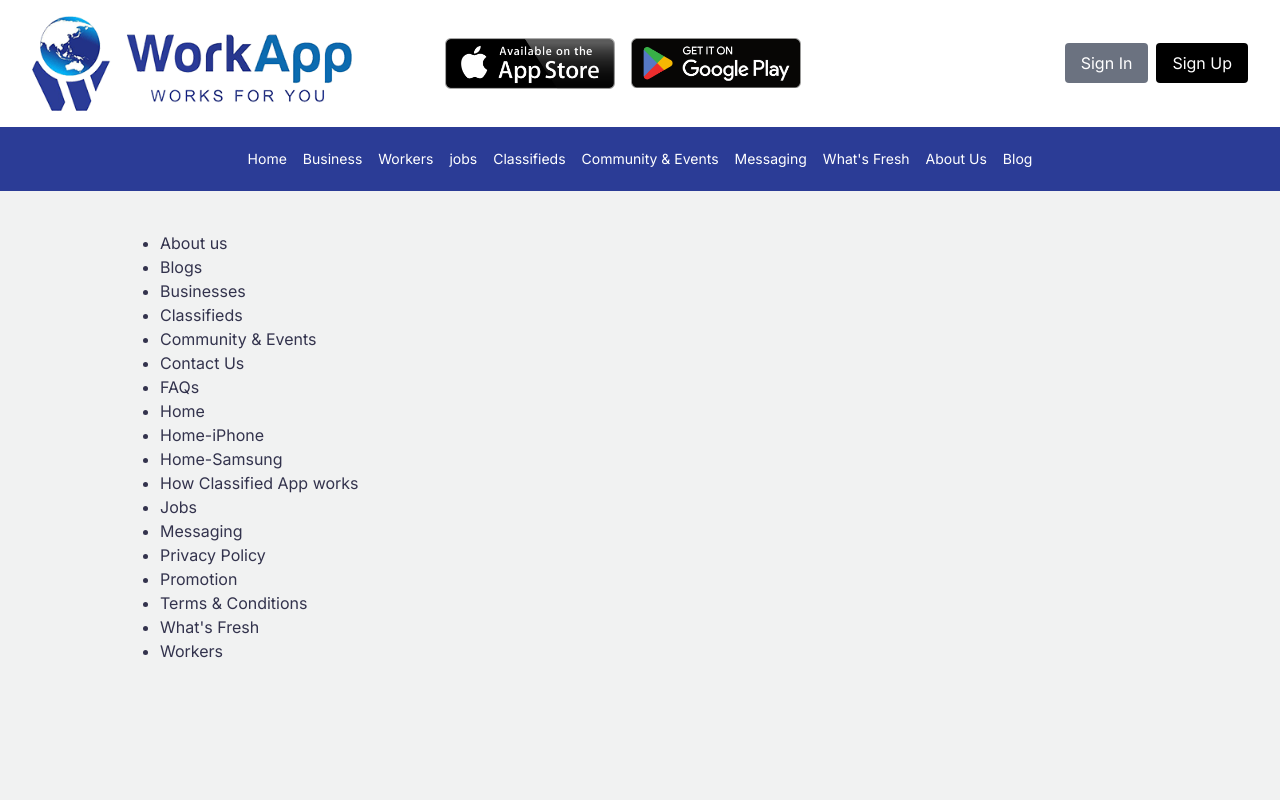
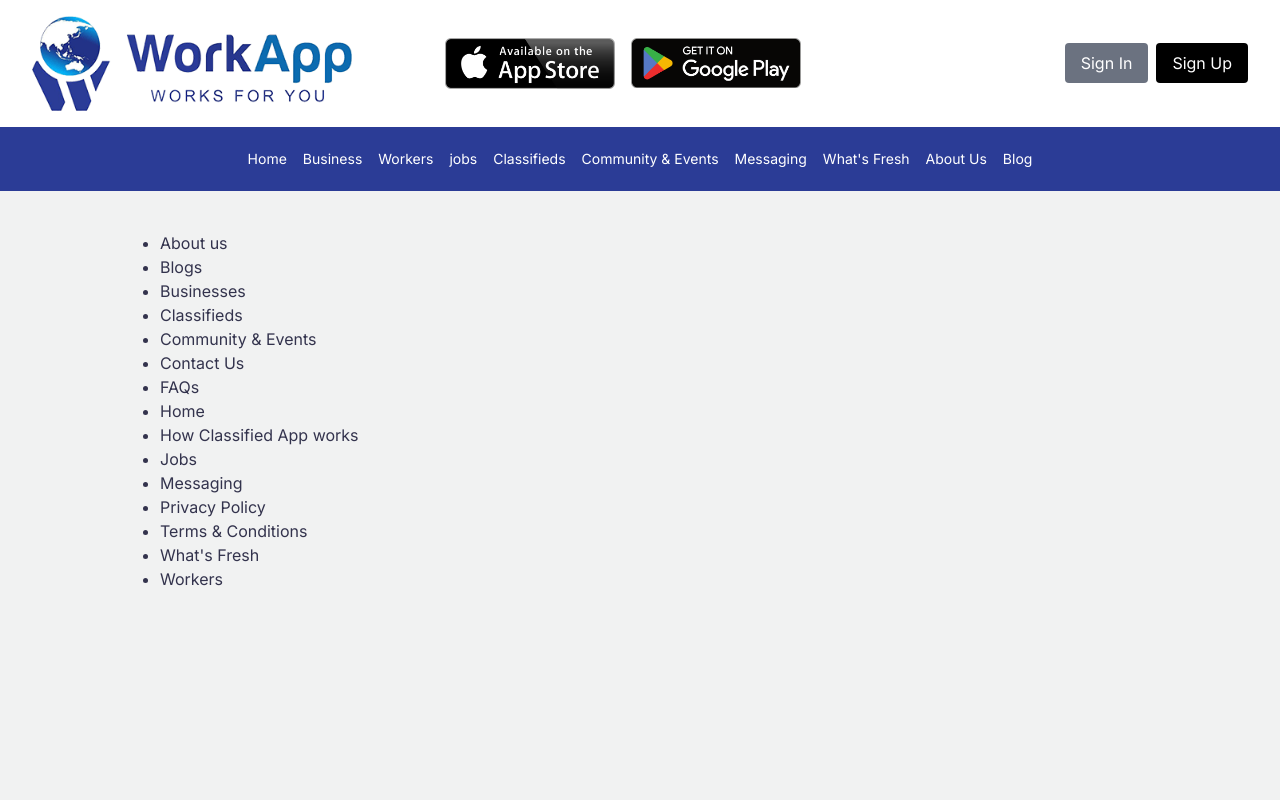
Before and after one commit to marksikaundi/Classified-App, a Next.js app: page /site-map in a window 1280 px wide. Shown: the top 800 px of the page. Built offline with nearby package versions, Linux system fonts and the light colour scheme.

Commit message:
removed un-wanted links

```diff
--- a/app/site-map/page.jsx
+++ b/app/site-map/page.jsx
@@ -59,16 +59,6 @@ function page() {
           </li>
           <li>
             <a href="" className=" text-[#33334D] hover:text-[#079DE2]">
-              Home-iPhone
-            </a>
-          </li>
-          <li>
-            <a href="" className=" text-[#33334D] hover:text-[#079DE2]">
-              Home-Samsung
-            </a>
-          </li>
-          <li>
-            <a href="" className=" text-[#33334D] hover:text-[#079DE2]">
               How Classified App works
             </a>
           </li>
@@ -91,11 +81,6 @@ function page() {
               className=" text-[#33334D] hover:text-[#079DE2]"
             >
               Privacy Policy
-            </a>
-          </li>
-          <li>
-            <a href="" className=" text-[#33334D] hover:text-[#079DE2]">
-              Promotion
             </a>
           </li>
           <li>
```
